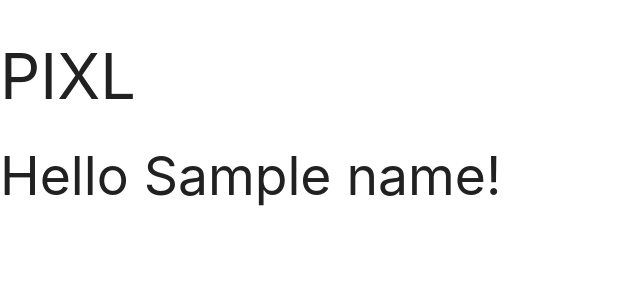
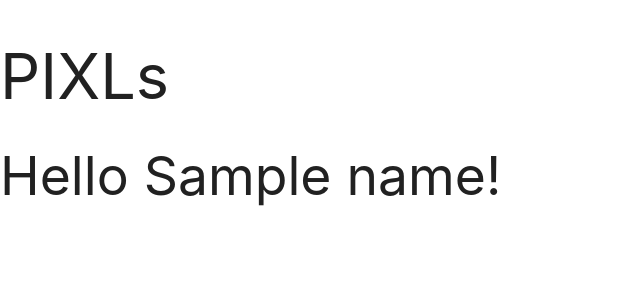
Before and after one commit to vives-webapplications-2018/vue-project-nootnoot, a PHP site: template slim-skeleton/templates/index.phtml in a window 1280 px wide. Shown: the top 300 px of the page, without its empty margins (0-640 px from the left). Run offline with PHP 8.4, Linux system fonts and the light colour scheme; the template is opened without the code that fills it: most values are stand-ins (such as "Sample title", 1, 10 or a date in 2020).

Commit message:
changed name pixl

```diff
--- a/slim-skeleton/templates/index.phtml
+++ b/slim-skeleton/templates/index.phtml
@@ -10,7 +10,7 @@
         <script src="https://cdnjs.cloudflare.com/ajax/libs/materialize/1.0.0/js/materialize.min.js"></script>
     </head>
     <body>
-        <h1>PIXL</h1>
+        <h1>PIXLs</h1>
         <?php if (isset($name)) : ?>
             <h2>Hello <?= htmlspecialchars($name); ?>!</h2>
         <?php else: ?>
```
